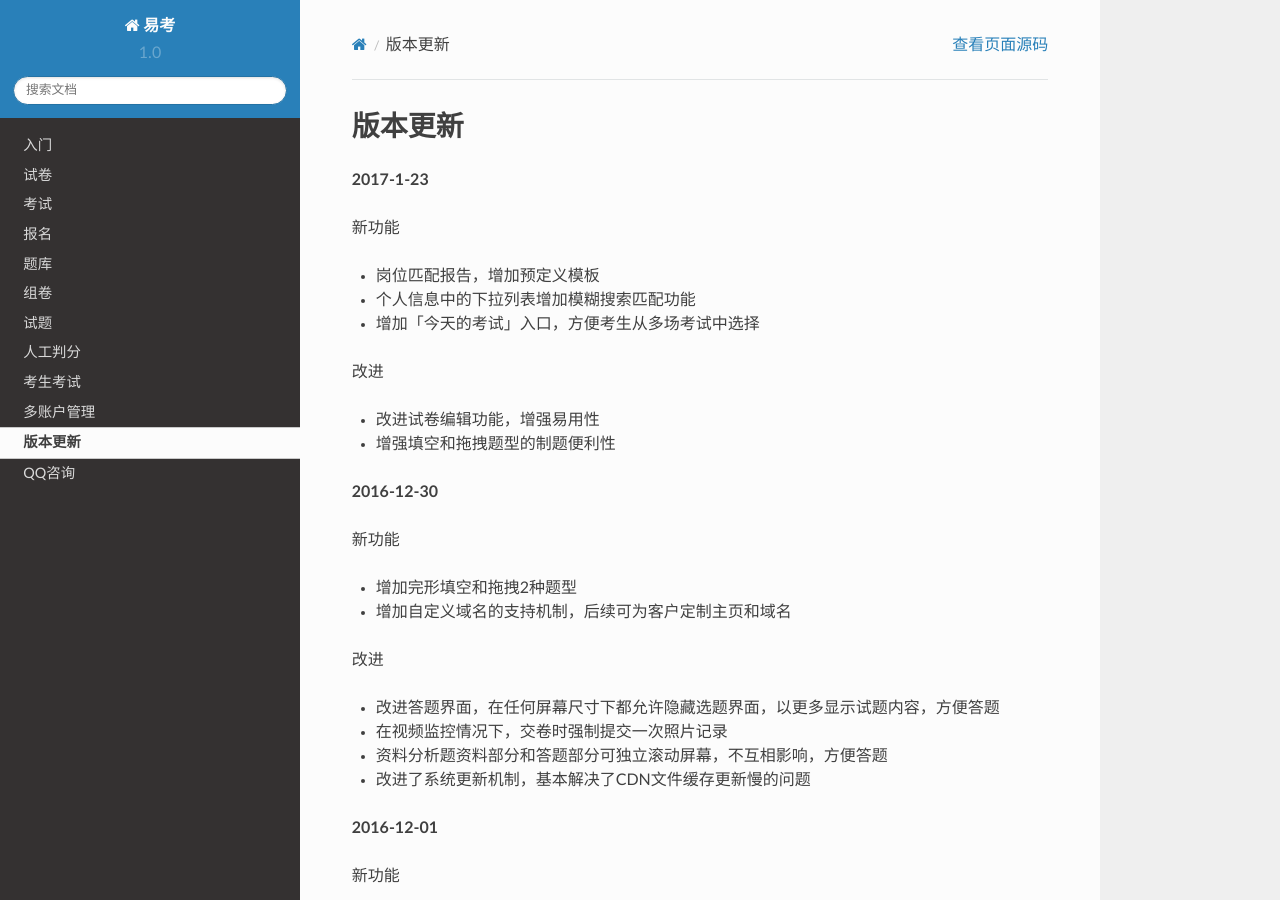
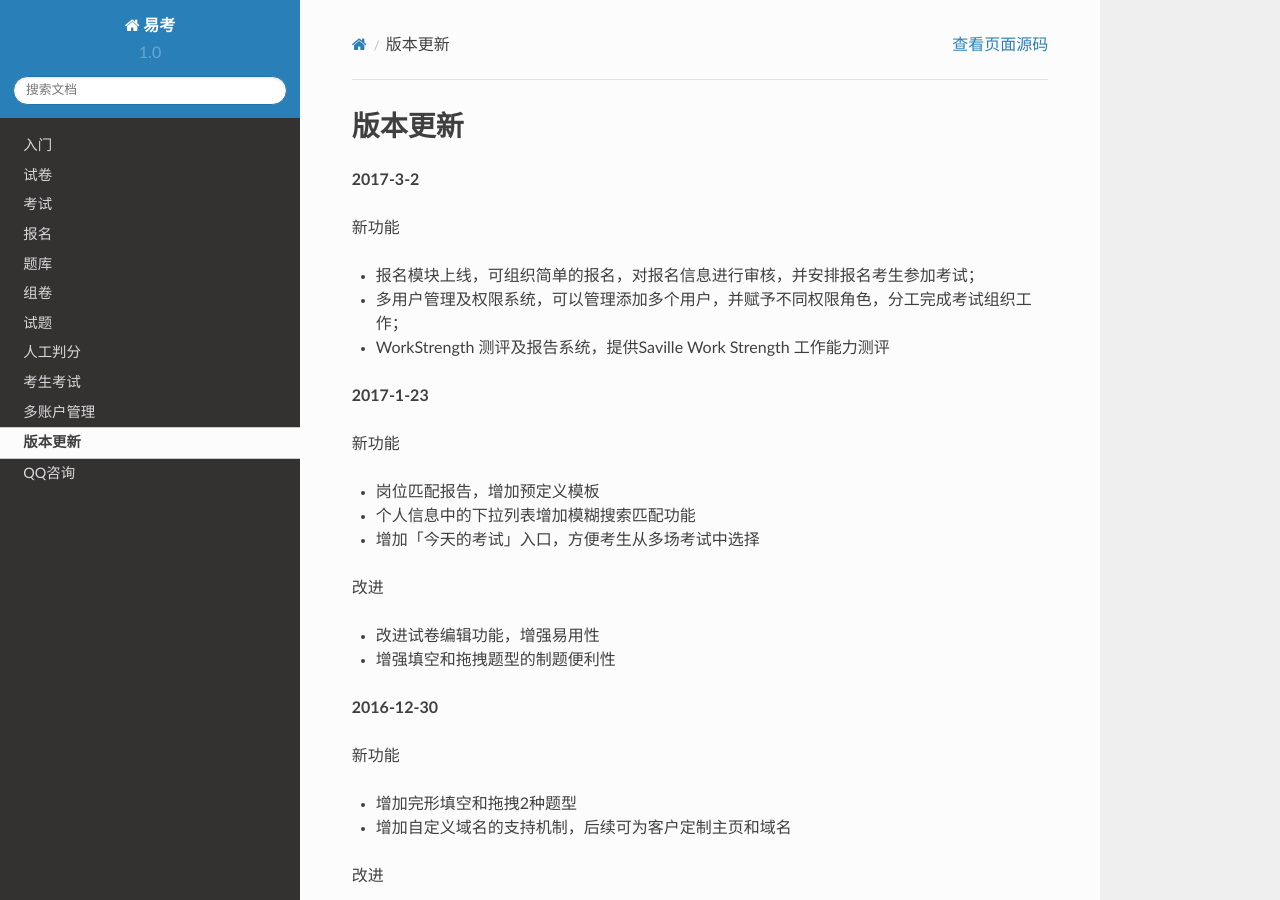
Before and after one commit to yaozhifeng/eztest_doc, a Sphinx documentation site: the page built from docs/source/releasenote.rst, in a window 1280 px wide and 900 px high. Built offline with Sphinx 7.4.7 and the Read the Docs theme 2.0.0, drawn with Linux system fonts in a browser that asks for light colours.

Commit message:
releasenote

```diff
--- a/docs/source/candidate.rst
+++ b/docs/source/candidate.rst
@@ -1,5 +1,5 @@
 考生考试
-=======
+=================
 
 考试流程
 ----------
--- a/docs/source/form.rst
+++ b/docs/source/form.rst
@@ -113,7 +113,7 @@
 * 2. 如需更改图片尺寸，进入高级编辑，选中该图片拉伸来放大（或缩小）图片，或点击“编辑图片”按钮自定义图片尺寸。
 
 从题库导入试题
-----------
+-----------------------
 
 如果已经建立了题库，可以在试卷编辑时从题库导入试题到试卷:
 
--- a/docs/source/releasenote.rst
+++ b/docs/source/releasenote.rst
@@ -1,5 +1,15 @@
 版本更新
 ===============
+
+**2017-3-2**
+
+新功能
+
+- 报名模块上线，可组织简单的报名，对报名信息进行审核，并安排报名考生参加考试；
+
+- 多用户管理及权限系统，可以管理添加多个用户，并赋予不同权限角色，分工完成考试组织工作；
+
+- WorkStrength 测评及报告系统，提供Saville Work Strength 工作能力测评
 
 **2017-1-23**
 
```
